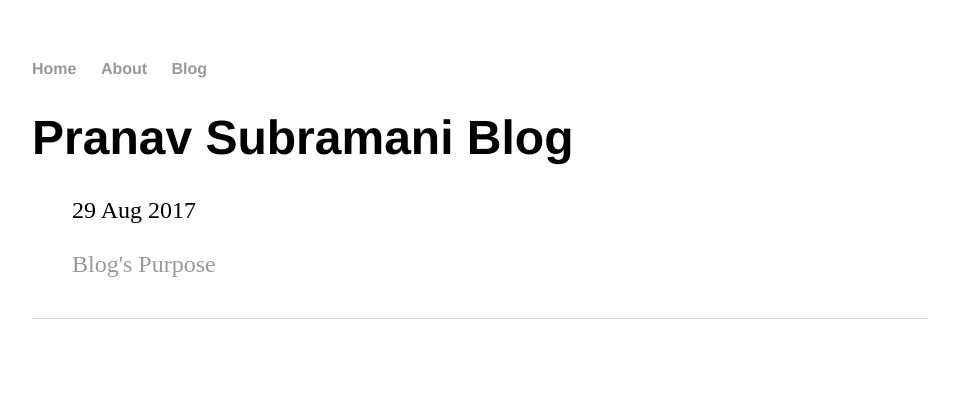
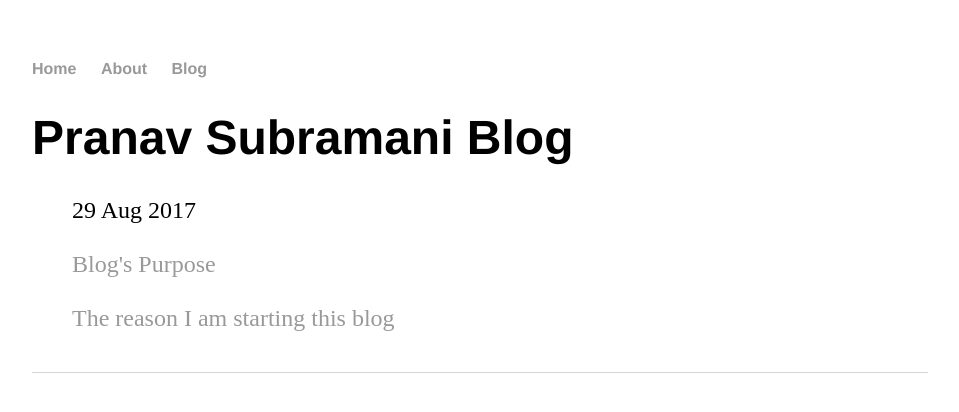
Before and after one commit to pranavsubramani/pranavsubramani.github.io, a Jekyll site: the page built from blog/index.html, in a window 1280 px wide. Shown: the top 412 px of the page, without its empty margins (160-1119 px from the left). Built offline with Jekyll 4.4.1, drawn with Linux system fonts in a browser that asks for light colours.

Commit message:
adding some formatting

```diff
--- a/_posts/2017-08-29-reason-for-site-launch.markdown
+++ b/_posts/2017-08-29-reason-for-site-launch.markdown
@@ -3,6 +3,7 @@ layout: post
 title: "Blog's Purpose"
 date: 2017-08-29
 category: blog
+synopsis: "The reason I am starting this blog"
 ---
 
 I'm currently an Undergraduate who is interested in quite a few areas of optimization, computer science, statistics and a few other areas. The general purpose of this blog is to talk about some areas that I'm interested in, with the hopes that it will stir interest into these areas, and as a learning experience in both writing and explaining some fairly interesting ideas.
--- a/blog/index.html
+++ b/blog/index.html
@@ -8,6 +8,6 @@ title: Pranav Subramani Blog
       {% for post in site.posts %}
         <li><span>{{ post.date | date_to_string }}</span>
         <br></br>
-         <a href="{{ post.url }}" title="{{ post.title }}">{{ post.title }}</a></li>
+         <a href="{{ post.url }}" title="{{ post.title }}">{{ post.title }}</a> <br></br><a>{{post.synopsis}} </a></li>
       {% endfor %}
     </ul>
```
